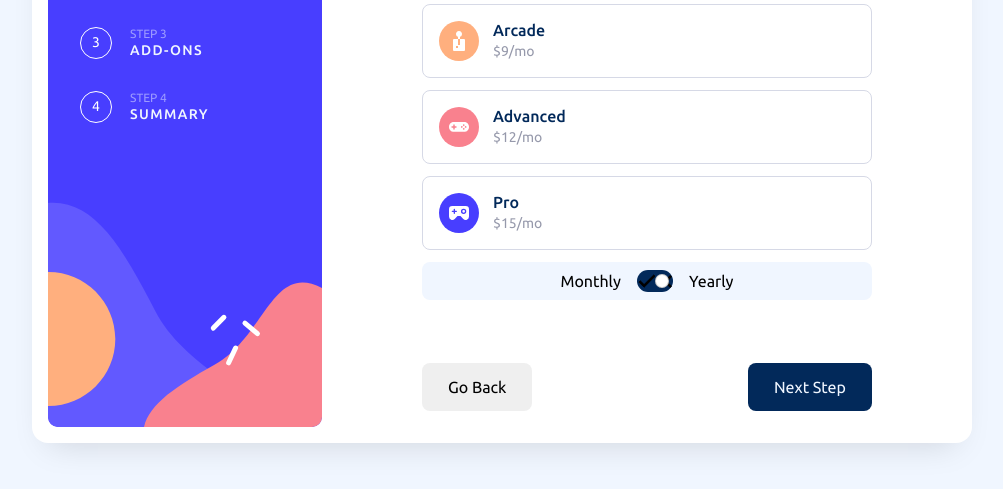
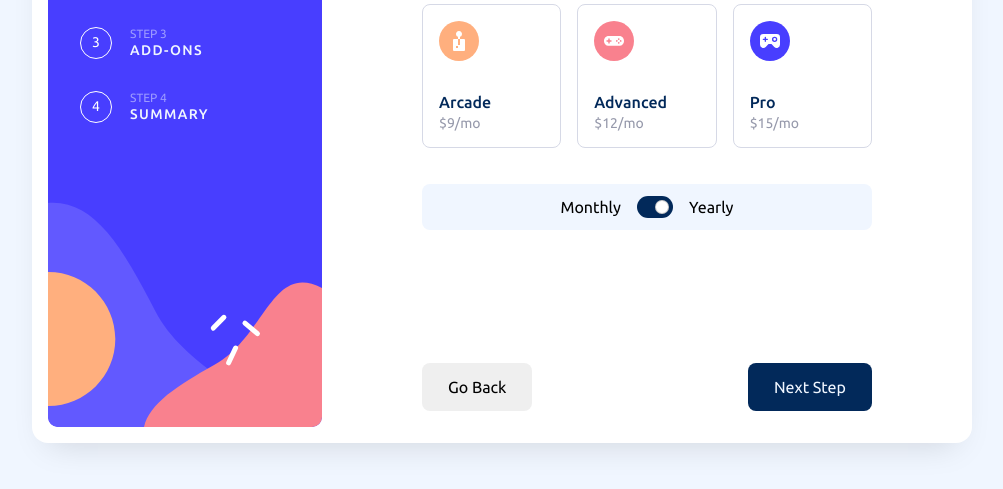
Before and after one commit to byronbyron/multi-step-form, a plain HTML site: page index.html in a window 1280 px wide. Both pictures are taken after a click on the button "Next Step". Shown: the part 261-750 px from the top of the page, without its empty margins (138-1141 px from the left). Drawn offline with Linux system fonts and the light colour scheme.

Commit message:
Add plan styles on desktop

```diff
--- a/index.html
+++ b/index.html
@@ -109,20 +109,10 @@
 
                     <div>
                         <label class="toggle" for="toggle">
-                            Monthly
-
                             <input type="checkbox" name="toggle" id="toggle" class="toggle-input" checked="">
-                            <span class="toggle-display" hidden="">
-                                <svg width="18" height="14" viewBox="0 0 18 14" fill="none" xmlns="http://www.w3.org/2000/svg" aria-hidden="true" focusable="false" class="toggle-icon toggle-icon--checkmark">
-                                    <path d="M6.08471 10.6237L2.29164 6.83059L1 8.11313L6.08471 13.1978L17 2.28255L15.7175 1L6.08471 10.6237Z" fill="currentcolor" stroke="currentcolor"></path>
-                                </svg>
-
-                                <svg width="13" height="13" viewBox="0 0 13 13" fill="none" xmlns="http://www.w3.org/2000/svg" aria-hidden="true" focusable="false" class="toggle-icon toggle-icon--cross">
-                                    <path d="M11.167 0L6.5 4.667L1.833 0L0 1.833L4.667 6.5L0 11.167L1.833 13L6.5 8.333L11.167 13L13 11.167L8.333 6.5L13 1.833L11.167 0Z" fill="currentcolor"></path>
-                                </svg>
-                            </span>
-
-                            Yearly
+                            <span class="toggle-display" hidden></span>
+                            <span class="toggle-monthly">Monthly</span>
+                            <span class="toggle-yearly">Yearly</span>
                         </label>
                     </div>
 
--- a/styles.css
+++ b/styles.css
@@ -209,10 +209,6 @@ button {
     display: block;
 }
 
-.form-toggle {
-
-}
-
 .toggle {
     display: flex;
     align-items: center;
@@ -220,7 +216,7 @@ button {
     cursor: pointer;
     gap: 1rem;
     background-color: var(--magnolia);
-    padding: 0.5rem;
+    padding: 0.75rem;
     border-radius: 0.5rem;
     position: relative;
 }
@@ -231,6 +227,7 @@ button {
     width: 100%;
     height: 100%;
     margin: 0;
+    z-index: -1;
 }
 
 .toggle-display {
@@ -283,6 +280,10 @@ button {
 .toggle[aria-pressed="true"] .toggle-display::before,
 .toggle-input:checked + .toggle-display::before {
     transform: translate(100%, -50%);
+}
+
+.toggle-monthly {
+    order: -1;
 }
 
 .form-buttons {
@@ -459,7 +460,21 @@ button:disabled {
         border-radius: 0.5rem;
     }
 
-    .next-step {
+    .form-plan {
+        display: flex;
+        gap: 1rem;
+        margin-bottom: 1.5rem;
+    }
 
+    .form-plan .form-check {
+        flex: 1;
+    }
+
+    .form-plan .form-check-label {
+        display: block;
+    }
+
+    .plan-icon {
+        margin-bottom: 2rem;
     }
 }
```
